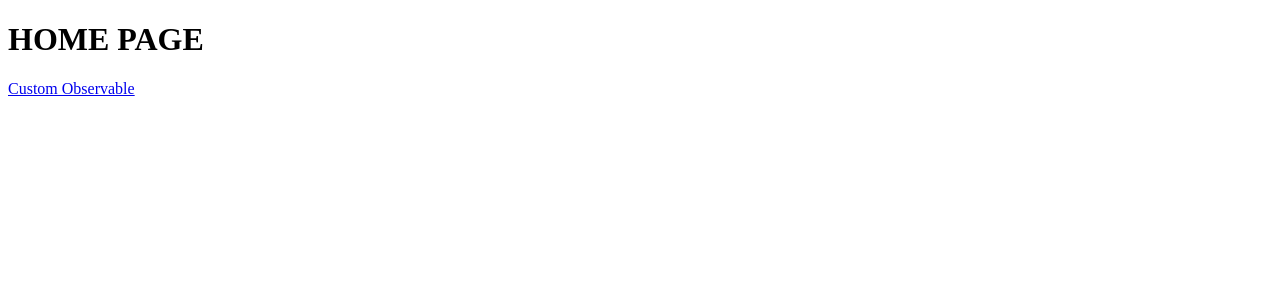
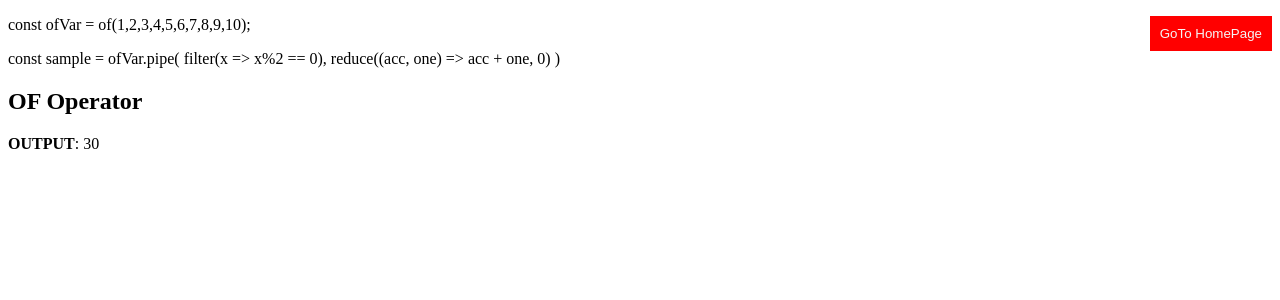
Before and after one commit to AdamAnsari/rxjs-angular, an Angular app: page /of-operator in a window 1280 px wide. Shown: the top 300 px of the page. Built offline with nearby package versions, Linux system fonts and the light colour scheme.

Commit message:
Of operator completed

```diff
--- a/src/app/app-routing.module.ts
+++ b/src/app/app-routing.module.ts
@@ -2,11 +2,13 @@ import { NgModule } from '@angular/core';
 import { Routes, RouterModule } from '@angular/router';
 import { CustomObservableComponent } from './modules/custom-observable/custom-observable.component';
 import { HomeComponent } from './modules/home/home.component';
+import { OfComponent } from './modules/operator/of/of.component';
 
 
 const routes: Routes = [
   { path: 'home', component: HomeComponent },
   { path: 'custom-observable', component: CustomObservableComponent },
+  { path: 'of-operator', component: OfComponent },
 
   { path: '**', component: HomeComponent }
 ];
--- a/src/app/app.module.ts
+++ b/src/app/app.module.ts
@@ -6,13 +6,15 @@ import { AppComponent } from './app.component';
 import { CustomObservableComponent } from './modules/custom-observable/custom-observable.component';
 import { HomeComponent } from './modules/home/home.component';
 import { HeaderComponent } from './header/header.component';
+import { OfComponent } from './modules/operator/of/of.component';
 
 @NgModule({
   declarations: [
     AppComponent,
     CustomObservableComponent,
     HomeComponent,
-    HeaderComponent
+    HeaderComponent,
+    OfComponent
   ],
   imports: [
     BrowserModule,
--- a/src/app/modules/home/home.component.html
+++ b/src/app/modules/home/home.component.html
@@ -1,2 +1,9 @@
 <h1>HOME PAGE</h1>
 <a routerLink='/custom-observable'>Custom Observable</a>
+
+<h3>OPERATORS</h3>
+<ul>
+  <li>
+    <a routerLink='/of-operator'>OF Operator</a>
+  </li>
+</ul>
--- /dev/null
+++ b/src/app/modules/operator/of/of.component.html
@@ -0,0 +1,13 @@
+<button (click)="goBack()"
+  style="float: right; background-color: red; color: whitesmoke; border: none; padding: 10px; cursor: pointer;">
+  GoTo HomePage</button>
+
+<p>const ofVar = of(1,2,3,4,5,6,7,8,9,10);</p>
+<p>
+  const sample = ofVar.pipe(
+      filter(x => x%2 == 0),
+      reduce((acc, one) => acc + one, 0)
+    )
+</p>
+<h2>OF Operator</h2>
+<p><strong>OUTPUT</strong>: <span>{{ data }}</span></p>
--- /dev/null
+++ b/src/app/modules/operator/of/of.component.ts
@@ -0,0 +1,39 @@
+import { Component, OnInit } from '@angular/core';
+import { Router } from '@angular/router';
+import { of } from 'rxjs';
+import { map, reduce, filter, delay } from 'rxjs/operators';
+
+
+@Component({
+  selector: 'app-of',
+  templateUrl: './of.component.html',
+  styleUrls: ['./of.component.scss']
+})
+export class OfComponent implements OnInit {
+  data: number;
+
+  constructor(
+    private router: Router
+  ) { }
+
+  goBack() {
+    this.router.navigate(['/'])
+  }
+
+  ngOnInit(): void {
+    this.ofFunction();
+  }
+
+  ofFunction() {
+    const ofVar = of(1,2,3,4,5,6,7,8,9,10);
+    const sample = ofVar.pipe(
+      filter(x => x%2 == 0),
+      reduce((acc, one) => acc + one, 0)
+    )
+
+    sample.subscribe(res => {
+      console.log(res);
+      this.data = res;
+    });
+  }
+}
```
Also changed, not shown: src/app/modules/operator/of/of.component.scss (added), 1 other file (tests, documents, lock files or other folders).
